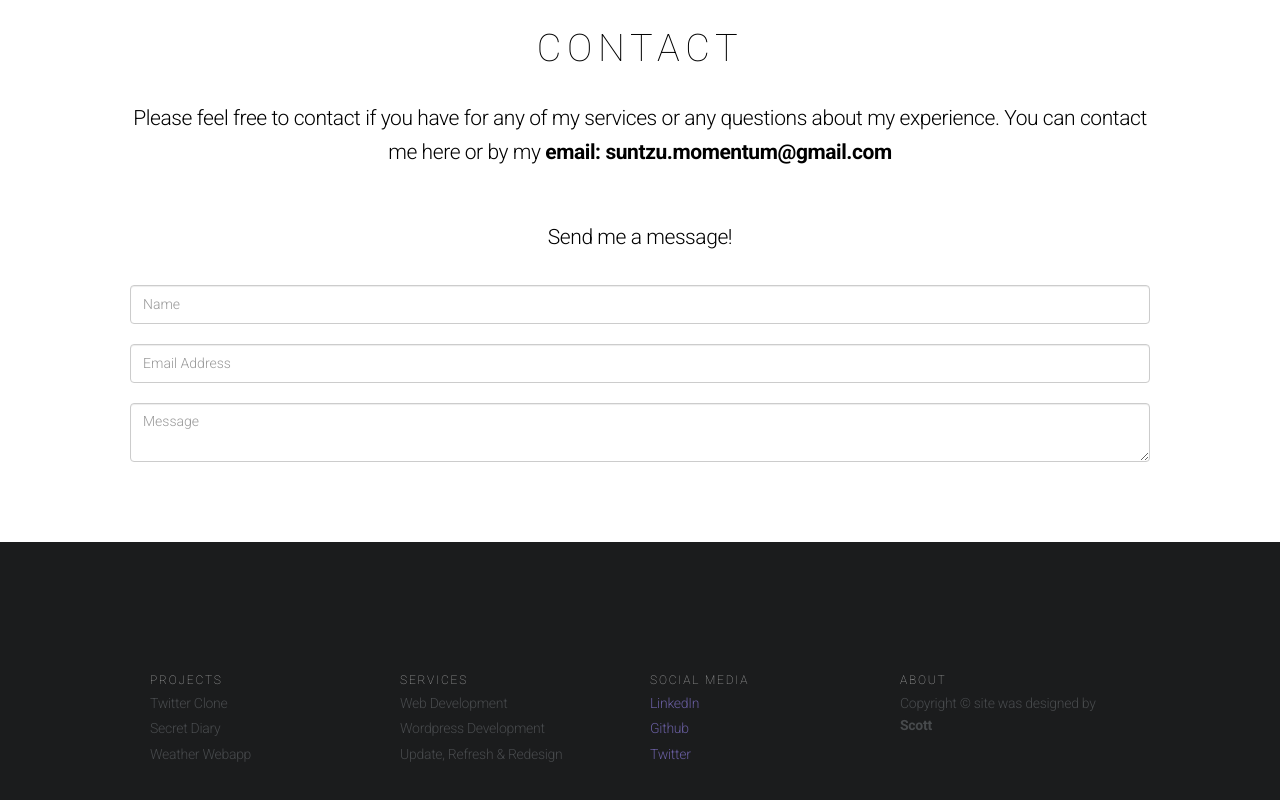
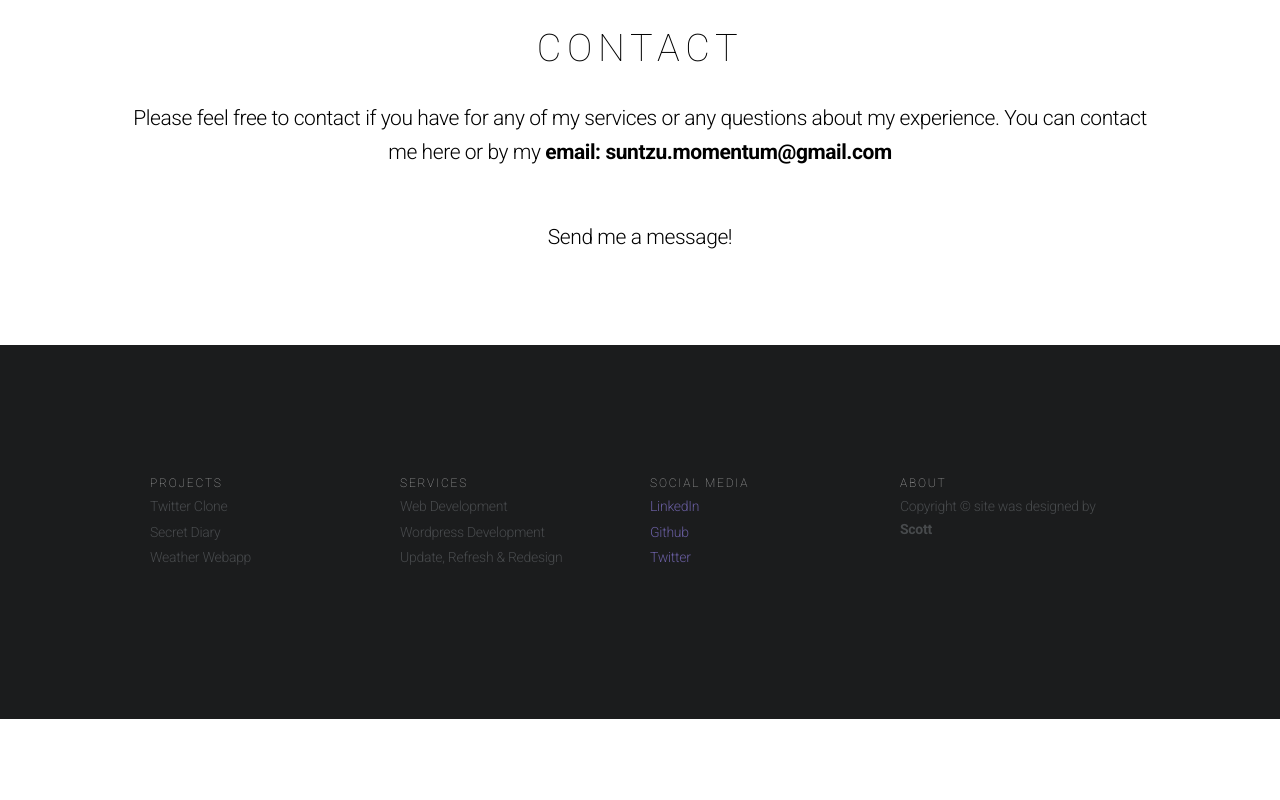
Before and after one commit to SMaynardBME/AshleyWebsite, a plain HTML site: page index.html in a window 1280 px wide. Shown: the part 2536-3336 px from the top of the page. After the commit the page ends 3255 px from the top, so only its background shows below. Drawn offline with nearby package versions, Linux system fonts and the light colour scheme; a script that the page names is missing; a web font is replaced by a local one.

Commit message:
Update index.html

```diff
--- a/index.html
+++ b/index.html
@@ -175,9 +175,7 @@
 
         </div>
       <form method="post" id="contact-form">
-        <input class="form-control m-b" required placeholder="Name" id="name">
-        <input class="form-control m-b" required type="email" placeholder="Email Address" id="email">
-        <textarea class="form-control m-b" required placeholder="Message" id="message"></textarea>
+
 
       </form>
     </div>
```
